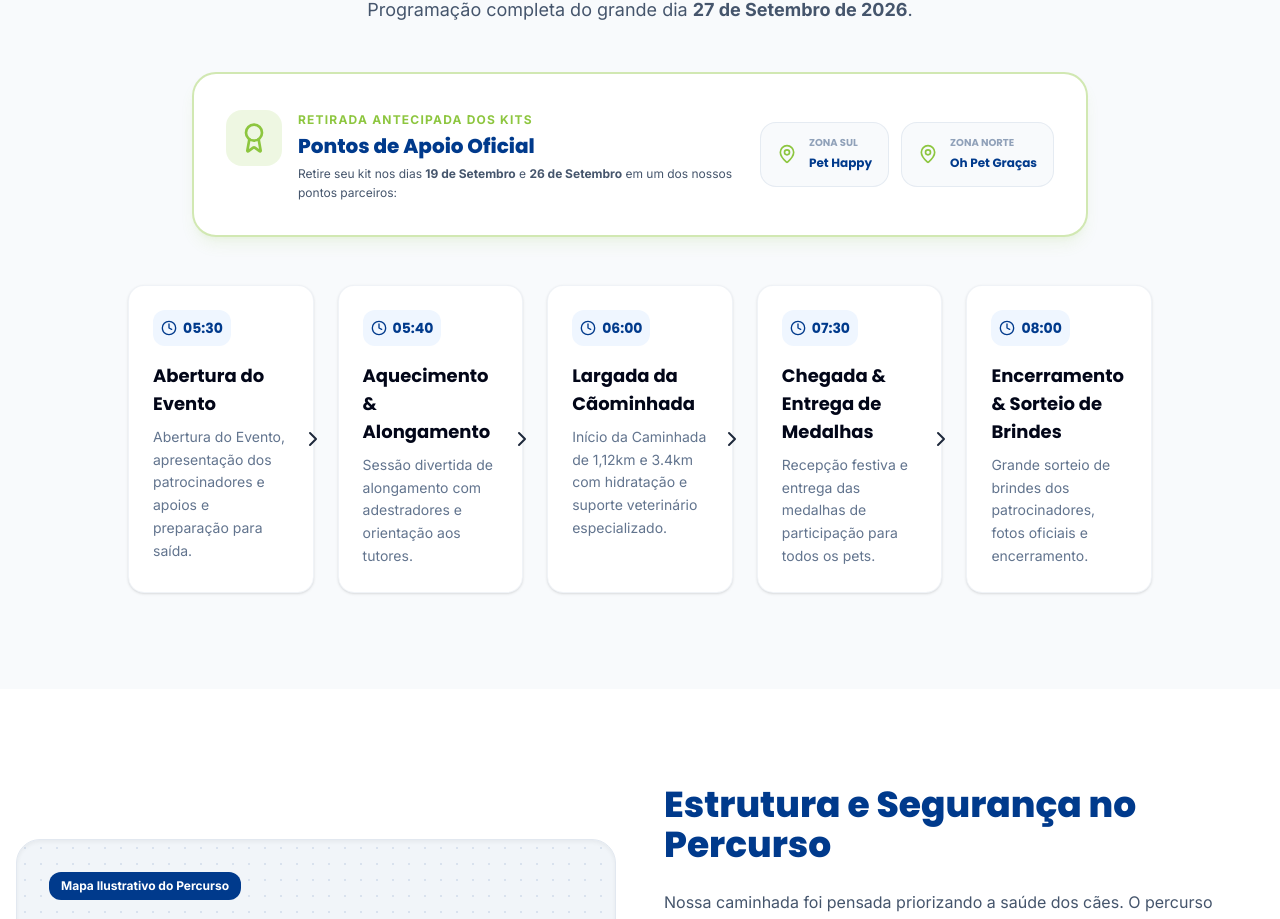
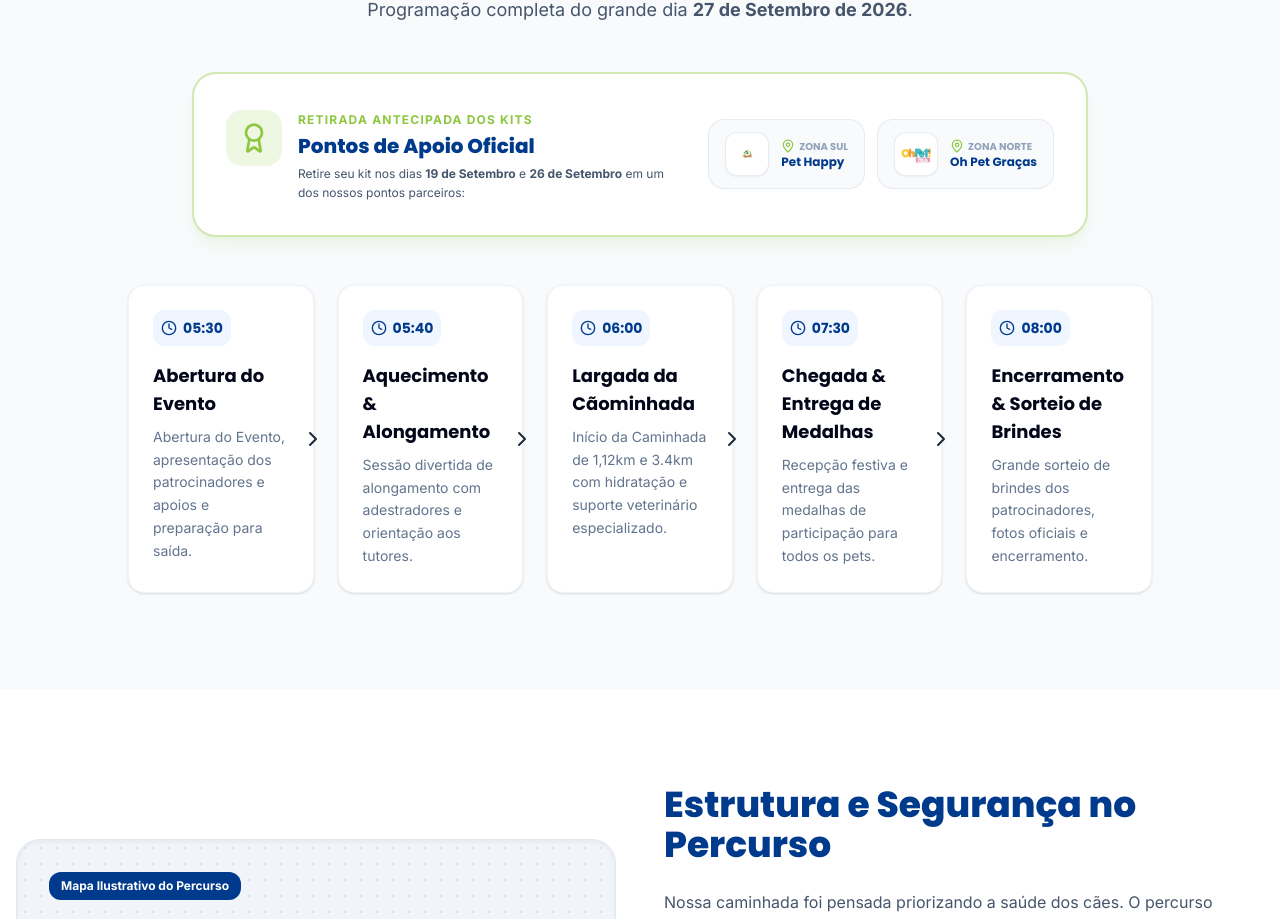
Before and after one commit to petsalutrecife/caominhada-petsalut, a Next.js app: page / in a window 1280 px wide. Shown: the part 2972-3891 px from the top of the page. Built offline with nearby package versions, Linux system fonts and the light colour scheme; no server answers; the database is empty.

Commit message:
feat: adiciona logos dos patrocinadores Pet Happy e Oh Pet nos pontos de retirada

```diff
--- a/src/app/page.tsx
+++ b/src/app/page.tsx
@@ -562,10 +562,21 @@ export default function LandingPage() {
                 rel="noopener noreferrer"
                 className="px-4 py-3 bg-slate-50 border border-slate-200/80 rounded-2xl flex items-center gap-3 hover:border-[#8DC63F] hover:bg-[#8DC63F]/5 hover:shadow-md transition-all duration-200 cursor-pointer group"
               >
-                <MapPin className="h-5 w-5 text-[#8DC63F] group-hover:scale-110 transition-transform duration-200" />
+                <div className="w-11 h-11 rounded-xl bg-white p-1.5 border border-slate-200/80 flex items-center justify-center shrink-0 shadow-xs overflow-hidden">
+                  <Image
+                    src="/sponsors/pethappy.png"
+                    alt="Logo Pet Happy"
+                    width={40}
+                    height={40}
+                    className="object-contain max-h-full max-w-full group-hover:scale-105 transition-transform duration-200"
+                  />
+                </div>
                 <div>
-                  <span className="text-[10px] font-bold uppercase text-slate-400 block">Zona Sul</span>
-                  <span className="text-xs font-bold text-[#003A8C] group-hover:underline">Pet Happy</span>
+                  <div className="flex items-center gap-1">
+                    <MapPin className="h-3.5 w-3.5 text-[#8DC63F]" />
+                    <span className="text-[10px] font-bold uppercase text-slate-400">Zona Sul</span>
+                  </div>
+                  <span className="text-xs font-bold text-[#003A8C] group-hover:underline block">Pet Happy</span>
                 </div>
               </a>
 
@@ -575,10 +586,21 @@ export default function LandingPage() {
                 rel="noopener noreferrer"
                 className="px-4 py-3 bg-slate-50 border border-slate-200/80 rounded-2xl flex items-center gap-3 hover:border-[#8DC63F] hover:bg-[#8DC63F]/5 hover:shadow-md transition-all duration-200 cursor-pointer group"
               >
-                <MapPin className="h-5 w-5 text-[#8DC63F] group-hover:scale-110 transition-transform duration-200" />
+                <div className="w-11 h-11 rounded-xl bg-white p-1.5 border border-slate-200/80 flex items-center justify-center shrink-0 shadow-xs overflow-hidden">
+                  <Image
+                    src="/sponsors/ohpet.png"
+                    alt="Logo Oh Pet"
+                    width={40}
+                    height={40}
+                    className="object-contain max-h-full max-w-full group-hover:scale-105 transition-transform duration-200"
+                  />
+                </div>
                 <div>
-                  <span className="text-[10px] font-bold uppercase text-slate-400 block">Zona Norte</span>
-                  <span className="text-xs font-bold text-[#003A8C] group-hover:underline">Oh Pet Graças</span>
+                  <div className="flex items-center gap-1">
+                    <MapPin className="h-3.5 w-3.5 text-[#8DC63F]" />
+                    <span className="text-[10px] font-bold uppercase text-slate-400">Zona Norte</span>
+                  </div>
+                  <span className="text-xs font-bold text-[#003A8C] group-hover:underline block">Oh Pet Graças</span>
                 </div>
               </a>
             </div>
--- a/src/app/register/page.tsx
+++ b/src/app/register/page.tsx
@@ -2,6 +2,7 @@
 
 import React, { useState, useEffect } from 'react';
 import Link from 'next/link';
+import Image from 'next/image';
 import { useRouter } from 'next/navigation';
 import Logo from '@/components/Logo';
 import ThemeToggle from '@/components/ThemeToggle';
@@ -890,8 +891,19 @@ export default function RegisterPage() {
                       <Check className="h-4 w-4 text-white" />
                     </div>
                   )}
-                  <div className="p-3 rounded-2xl bg-[#8DC63F]/10 text-[#8DC63F]">
-                    <MapPin className="h-7 w-7" />
+                  <div className="flex items-center gap-3">
+                    <div className="h-14 w-14 rounded-2xl bg-white p-2 border border-slate-200/80 dark:border-slate-800 flex items-center justify-center shrink-0 shadow-xs overflow-hidden">
+                      <Image
+                        src="/sponsors/pethappy.png"
+                        alt="Logo Pet Happy"
+                        width={48}
+                        height={48}
+                        className="object-contain max-h-full max-w-full"
+                      />
+                    </div>
+                    <div className="p-2 rounded-xl bg-[#8DC63F]/10 text-[#8DC63F]">
+                      <MapPin className="h-5 w-5" />
+                    </div>
                   </div>
                   <div>
                     <span className="text-[10px] font-extrabold uppercase tracking-widest text-[#8DC63F] block mb-1">Zona Sul</span>
@@ -928,8 +940,19 @@ export default function RegisterPage() {
                       <Check className="h-4 w-4 text-white" />
                     </div>
                   )}
-                  <div className="p-3 rounded-2xl bg-[#003A8C]/10 text-[#003A8C] dark:text-blue-400">
-                    <MapPin className="h-7 w-7" />
+                  <div className="flex items-center gap-3">
+                    <div className="h-14 w-14 rounded-2xl bg-white p-2 border border-slate-200/80 dark:border-slate-800 flex items-center justify-center shrink-0 shadow-xs overflow-hidden">
+                      <Image
+                        src="/sponsors/ohpet.png"
+                        alt="Logo Oh Pet"
+                        width={48}
+                        height={48}
+                        className="object-contain max-h-full max-w-full"
+                      />
+                    </div>
+                    <div className="p-2 rounded-xl bg-[#003A8C]/10 text-[#003A8C] dark:text-blue-400">
+                      <MapPin className="h-5 w-5" />
+                    </div>
                   </div>
                   <div>
                     <span className="text-[10px] font-extrabold uppercase tracking-widest text-[#003A8C] dark:text-blue-400 block mb-1">Zona Norte</span>
```
Also changed, not shown: public/sponsors/ohpet.png, public/sponsors/pethappy.png.
